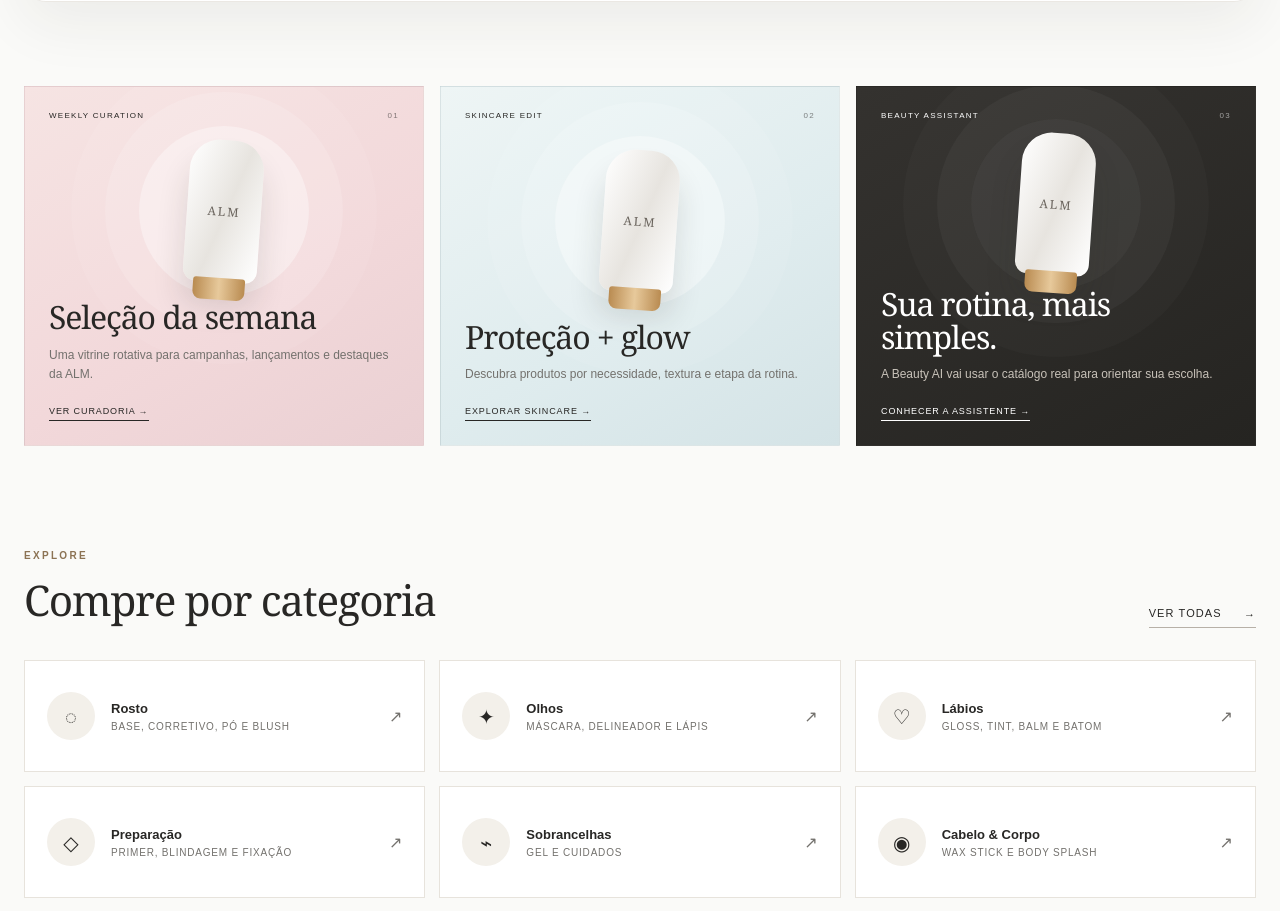
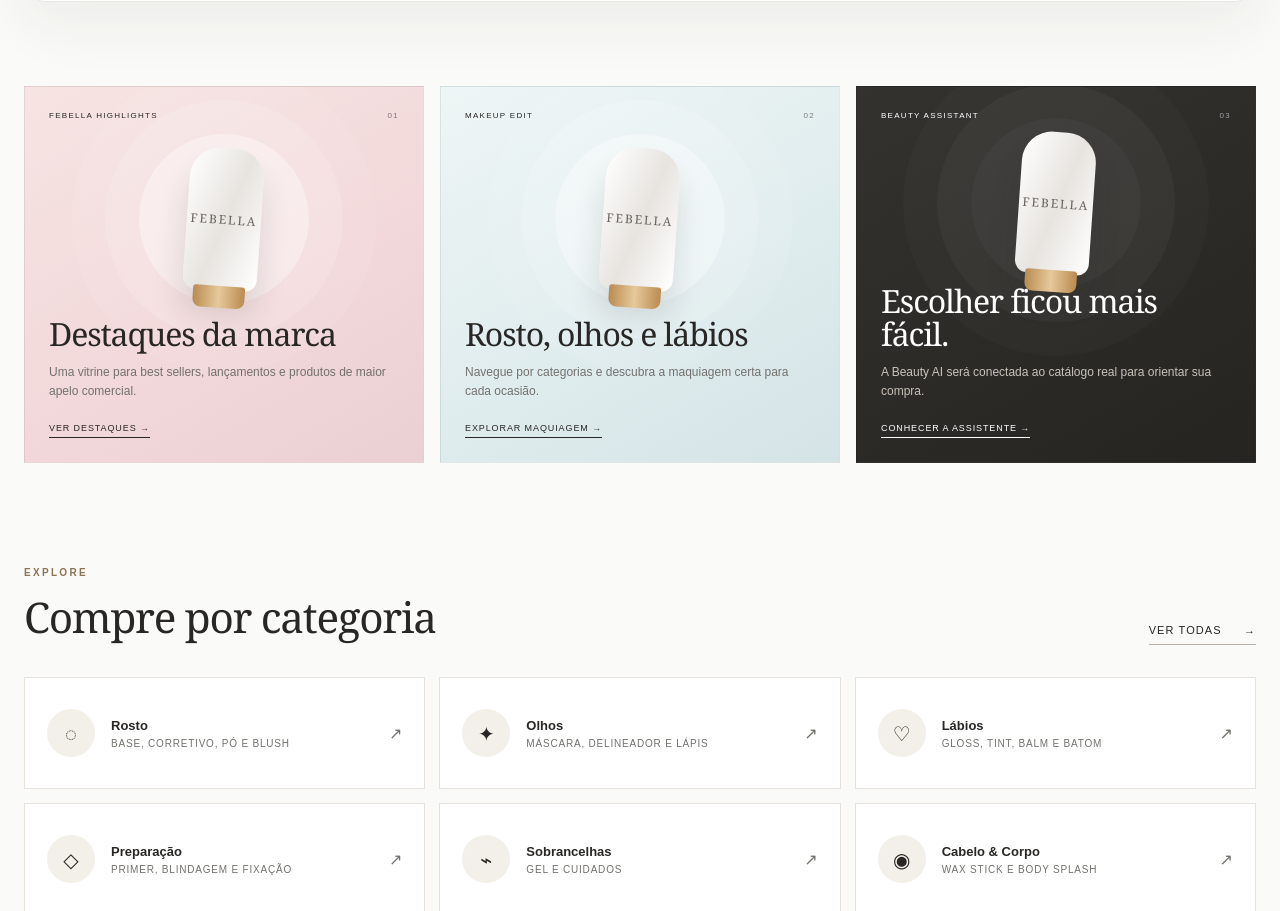
Before and after one commit to FerisReptilium/Alm-representa-es, a Next.js app: page / in a window 1280 px wide. Shown: the part 975-1886 px from the top of the page. Built offline with nearby package versions, Linux system fonts and the light colour scheme.

Commit message:
feat: adapt promotional mosaic to Febella Makeup

```diff
--- a/components/promo-mosaic.tsx
+++ b/components/promo-mosaic.tsx
@@ -1,22 +1,22 @@
 const promos = [
   {
-    eyebrow: "WEEKLY CURATION",
-    title: "Seleção da semana",
-    copy: "Uma vitrine rotativa para campanhas, lançamentos e destaques da ALM.",
-    cta: "Ver curadoria",
+    eyebrow: "FEBELLA HIGHLIGHTS",
+    title: "Destaques da marca",
+    copy: "Uma vitrine para best sellers, lançamentos e produtos de maior apelo comercial.",
+    cta: "Ver destaques",
     className: "promoTile promoTileBlush",
   },
   {
-    eyebrow: "SKINCARE EDIT",
-    title: "Proteção + glow",
-    copy: "Descubra produtos por necessidade, textura e etapa da rotina.",
-    cta: "Explorar skincare",
+    eyebrow: "MAKEUP EDIT",
+    title: "Rosto, olhos e lábios",
+    copy: "Navegue por categorias e descubra a maquiagem certa para cada ocasião.",
+    cta: "Explorar maquiagem",
     className: "promoTile promoTileMist",
   },
   {
     eyebrow: "BEAUTY ASSISTANT",
-    title: "Sua rotina, mais simples.",
-    copy: "A Beauty AI vai usar o catálogo real para orientar sua escolha.",
+    title: "Escolher ficou mais fácil.",
+    copy: "A Beauty AI será conectada ao catálogo real para orientar sua compra.",
     cta: "Conhecer a assistente",
     className: "promoTile promoTileInk",
   },
@@ -33,7 +33,7 @@
           </div>
           <div className="promoArtwork" aria-hidden="true">
             <span className="promoOrb" />
-            <span className="promoBottle">ALM</span>
+            <span className="promoBottle">FEBELLA</span>
           </div>
           <div className="promoCopy">
             <h3>{promo.title}</h3>
```
